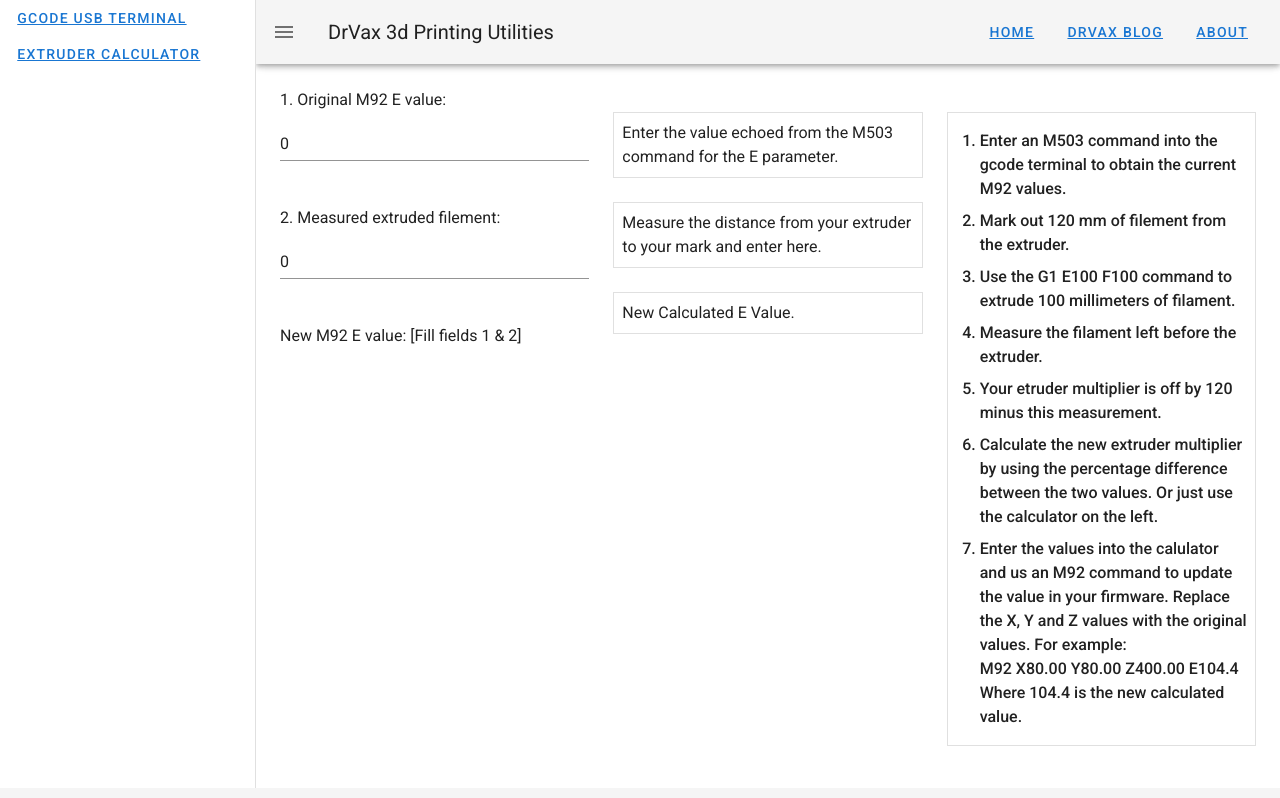
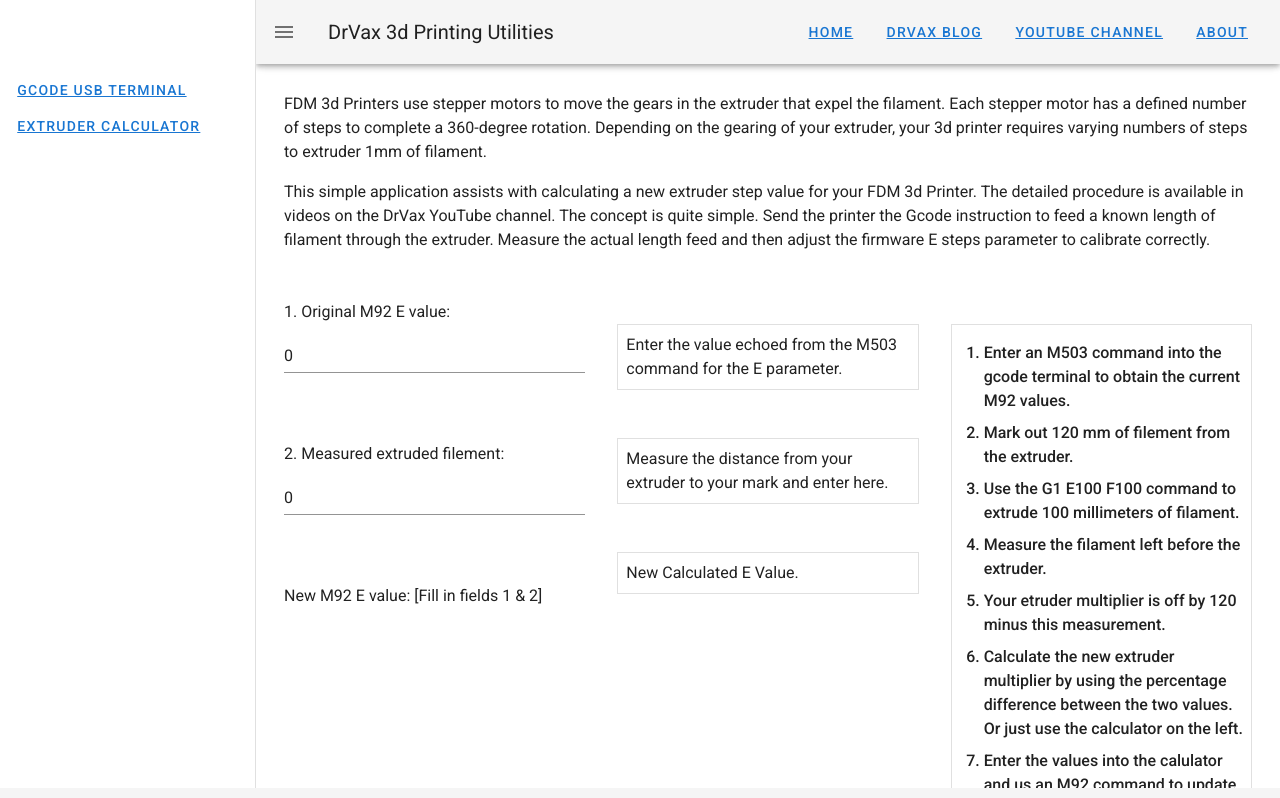
Before and after one commit to MakeWithTech/3d-printing-tools, a Vue app: page /extrudercalc in a window 1280 px wide. Shown: the top 798 px of the page. Built offline with nearby package versions, Linux system fonts and the light colour scheme.

Commit message:
Added initial help text and extruder calc

```diff
--- a/src/App.vue
+++ b/src/App.vue
@@ -1,12 +1,16 @@
 <template>
   <v-app>
     <v-navigation-drawer app>
+      <v-row class="mt-15">
+        <v-col>
           <v-btn text>
             <router-link to="/gcodeterminal">GCode USB Terminal</router-link>
           </v-btn>
           <v-btn text>
             <router-link to="/extrudercalc">Extruder Calculator</router-link>
           </v-btn>
+        </v-col>
+      </v-row>
     </v-navigation-drawer>
 
     <v-app-bar app>
@@ -22,6 +26,9 @@
         </v-btn>
         <v-btn text>
           <a href="https://drvax.com">DrVax Blog</a>
+        </v-btn>
+        <v-btn text>
+          <a href="https://youtube.com/c/drvax">YouTube Channel</a>
         </v-btn>
         <v-btn text>
           <router-link to="/about">About</router-link>
--- a/src/components/DrVaxComponent.vue
+++ b/src/components/DrVaxComponent.vue
@@ -10,13 +10,38 @@
         />
       </v-col>
 
-      <v-col class="mb-4">
+      <v-col>
         <h1 class="display-2 font-weight-bold mb-3">
           Let's Learn Something Together
         </h1>
 
+        <p class="subtitle-2">
+          This web application is provided at no cost and with no warrenty.<br />
+          Please use it at your own risk and assume all responsibility for any
+          <br />
+          damage to your equiptment.
+        </p>
+
+        <v-card flat class="pa-8">
+          <p>
+            The initial two utilities provided in this application assist with
+            calibrating FDM 3d printers that use Gcocde. A common problem faced
+            by uses of 3d printers is finding appropriate software that supports
+            interacting over a USB connections with a 3d printer. The "GCODE USB
+            TERMINAL" provides users of 3d printers with an easy to access
+            solutions since it runs from both Google Chrome and Microsoft Edge.
+          </p>
+          <p>
+            These applications are designed for full size screen son tablets,
+            laptops, chromebooks and desktop computers. While they may work on a
+            smart phone I have made no attempt to ensure they work correctly
+            from smaller devices.
+          </p></v-card
+        >
+
         <p class="subheading font-weight-regular">
-          To collaboration with DrVax community members,
+          To collaboration with DrVax community members,<br />
+          and discuss your 3d printing experiences,
           <br />please join our online
           <a href="https://forum.drvax.com" target="_blank">Discussion Forum</a>
         </p>
--- a/src/components/ExtruderCalcComponent.vue
+++ b/src/components/ExtruderCalcComponent.vue
@@ -1,31 +1,50 @@
 <template>
   <v-container>
     <v-row>
-      <v-col col="12" sm="4">
+      <v-col class="pa-4">
+        <v-card flat>
+          <p>
+            FDM 3d Printers use stepper motors to move the gears in the extruder
+            that expel the filament. Each stepper motor has a defined number of
+            steps to complete a 360-degree rotation. Depending on the gearing of
+            your extruder, your 3d printer requires varying numbers of steps to
+            extruder 1mm of filament.
+          </p>
+          <p>
+            This simple application assists with calculating a new extruder step
+            value for your FDM 3d Printer. The detailed procedure is available
+            in videos on the DrVax YouTube channel. The concept is quite simple.
+            Send the printer the Gcode instruction to feed a known length of
+            filament through the extruder. Measure the actual length feed and
+            then adjust the firmware E steps parameter to calibrate correctly.
+          </p>
+        </v-card>
+      </v-col>
+    </v-row>
+    <v-row>
+      <v-col col="12" sm="4" class="pa-4">
         <v-form v-on:submit.prevent>
           <label>1. Original M92 E value: </label
-          ><v-text-field v-model="originalEValue"></v-text-field>
-          <br />
+          ><v-text-field v-model="originalEValue"></v-text-field> <br /><br />
           <label>2. Measured extruded filement: </label
-          ><v-text-field v-model="measuredDistance"></v-text-field>
-          <br />
+          ><v-text-field v-model="measuredDistance"></v-text-field> <br /><br />
           <label>New M92 E value: </label>
-          {{ newEValue > 0 ? newEValue : "[Fill fields 1 & 2]" }}
+          {{ newEValue > 0 ? newEValue : "[Fill in fields 1 & 2]" }}
         </v-form>
       </v-col>
-      <v-col col="12" sm="4">
+      <v-col col="12" sm="4" class="pa-4">
         <br />
         <v-card class="pa-2" outlined tile>
           Enter the value echoed from the M503 command for the E parameter.
         </v-card>
-        <br />
+        <br /><br />
         <v-card class="pa-2" outlined tile>
           Measure the distance from your extruder to your mark and enter here.
         </v-card>
-        <br />
+        <br /><br />
         <v-card class="pa-2" outlined tile> New Calculated E Value. </v-card>
       </v-col>
-      <v-col col="12" sm="4">
+      <v-col col="12" sm="4" class="pa-4">
         <br />
         <v-card class="pa-2" outlined tile>
           <ol class="font-weight-medium my-2">
@@ -50,8 +69,8 @@
             <li class="my-2">
               Enter the values into the calulator and us an M92 command to
               update the value in your firmware. Replace the X, Y and Z values
-              with the original values. For example:<br />
-              M92 X80.00 Y80.00 Z400.00 E104.4 <br />
+              with the original values. For example:<br /><br />
+              M92 X80.00 Y80.00 Z400.00 E104.4 <br /><br />
               Where 104.4 is the new calculated value.
             </li>
           </ol>
--- a/src/components/GcodeTerminalComponent.vue
+++ b/src/components/GcodeTerminalComponent.vue
@@ -44,17 +44,20 @@
       </v-col>
       <v-col col="12" sm="4">
         <v-card class="pa-2" outlined tile>
-          <p>
-            Mark off 120 mm of filament from the Extruder entry
-            <br />
-            Extrude 100mm of Filament using the following command:
-            <br />
-            M83 ; relative mode
-            <br />
-            G92 E0 ; reset the extruder to zero
-            <br />
-            G1 E100 F100; extrude 100mm at 100 mm per minute
+          <p class="font-weight-bold">
+            Common Gcode Commands used in Printer Calibration
           </p>
+          <ul>
+            <li>M503 ; Display Saved Parameters</li>
+            <li>M83 ; Set extruder to relative mode</li>
+            <li>G92 E0 ; Set extuder to 0</li>
+            <li>
+              G1 E100 F100 ; Push 100mm of filament through the extruder at
+              100mm per minute
+            </li>
+            <li>M92 X80.00 Y80.00 Z400.00 E95.00 ; Update steps per unit</li>
+            <li>M500 ; Save Updated Parameters to EPROM</li>
+          </ul>
         </v-card>
       </v-col>
     </v-row>
```
Lines whose indentation alone changed are shown as unchanged.
